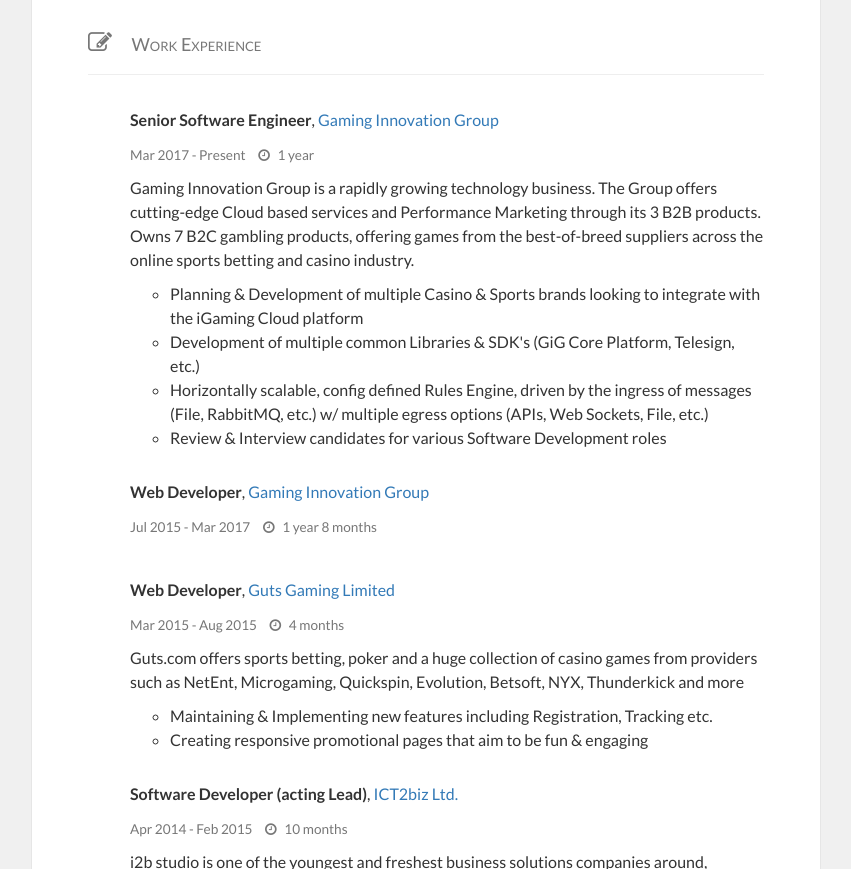
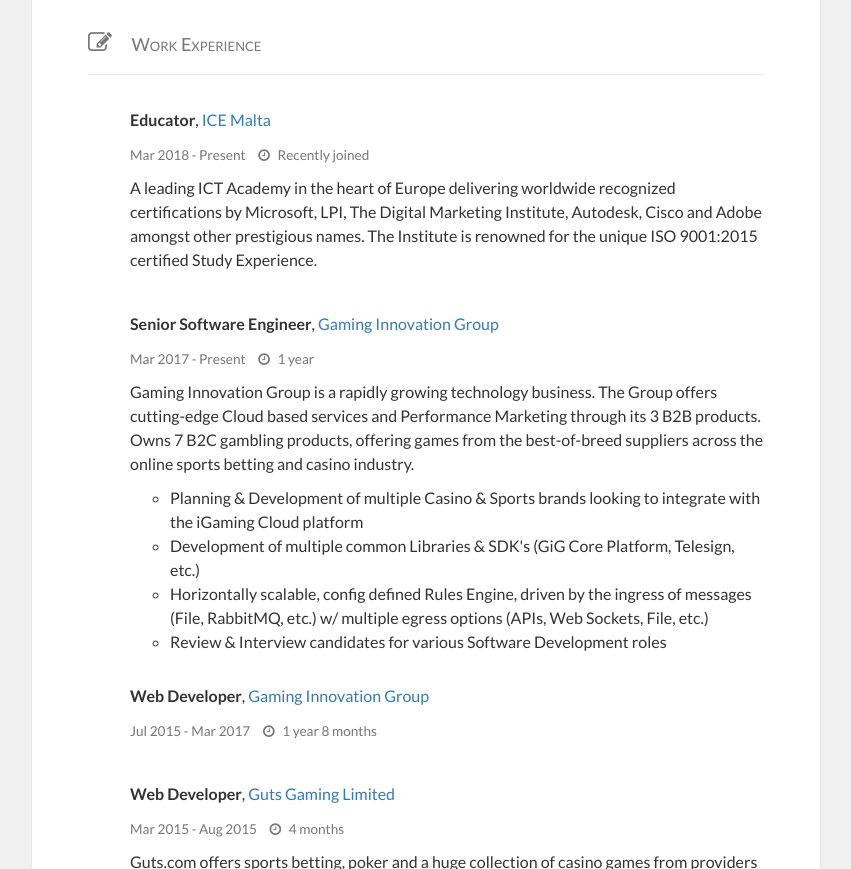
Before and after one commit to frg/resume, a website: page index.html in a window 1280 px wide. Shown: the part 667-1536 px from the top of the page, without its empty margins (214-1065 px from the left). Drawn offline with nearby package versions, Linux system fonts and the light colour scheme.

Commit message:
build latest

```diff
--- a/index.html
+++ b/index.html
@@ -545,6 +545,24 @@
                         <ul class="list-unstyled">
                             <li class="card-nested">
                                 <div class="content has-sidebar">
+                                    <p class="clear-margin-sm"> <strong>Educator</strong>, <a href="https://icemalta.com/" target="_blank">ICE Malta</a>
+                                    </p>
+                                    <p class="text-muted"> <small>
+
+                        <span class="space-right"> Mar 2018 -  Present  </span>
+
+                         <span> <i class="fa fa-clock-o icon-left"></i> Recently joined </span>
+
+                      </small>
+                                    </p>
+                                    <p>A leading ICT Academy in the heart of Europe delivering worldwide recognized
+                                        certifications by Microsoft, LPI, The Digital Marketing Institute, Autodesk,
+                                        Cisco and Adobe amongst other prestigious names. The Institute is renowned
+                                        for the unique ISO 9001:2015 certified Study Experience.</p>
+                                </div>
+                            </li>
+                            <li class="card-nested">
+                                <div class="content has-sidebar">
                                     <p class="clear-margin-sm"> <strong>Senior Software Engineer</strong>, <a href="https://gig.com" target="_blank">Gaming Innovation Group</a>
                                     </p>
                                     <p class="text-muted"> <small>
```
Also changed, not shown: dist/resume.html, dist/resume.json, dist/resume.md, dist/resume.png.html, dist/resume.txt, dist/resume.yml, 1 other file.
